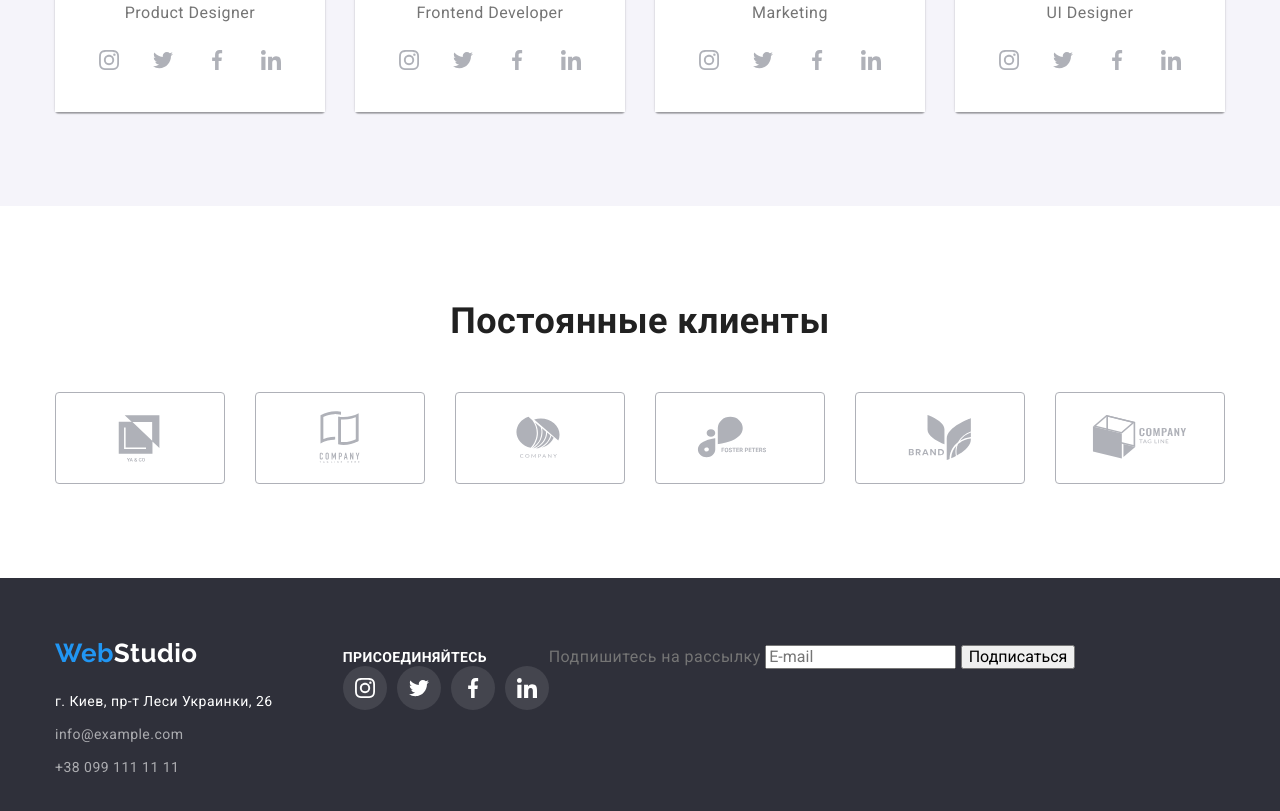
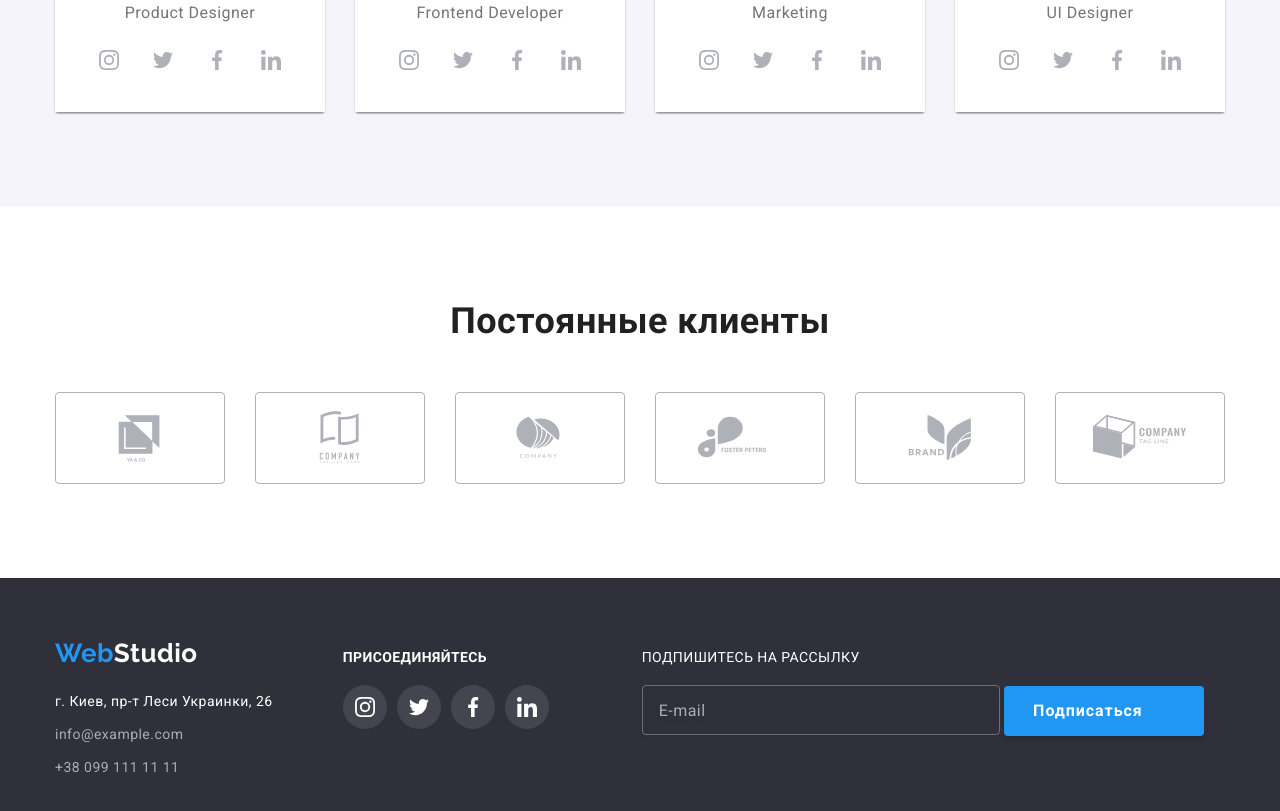
Before and after one commit to beligrous/goit-markup-hw-06, a plain HTML site: page index.html in a window 1280 px wide. Shown: the part 2099-2910 px from the top of the page. Drawn offline with nearby package versions, Linux system fonts and the light colour scheme.

Commit message:
styling footer field without svg

```diff
--- a/css/styles.css
+++ b/css/styles.css
@@ -569,7 +569,8 @@ ul {
   margin-left: 70px;
 }
 
-.join-title {
+.footer-title {
+  display: block;
   font-size: 14px;
   line-height: calc(16 / 14);
   letter-spacing: 0.03em;
@@ -602,6 +603,47 @@ ul {
 .join-icon {
   fill: #ffffff;
 }
+
+.footer-form {
+  margin-left: 93px;
+}
+
+.footer-field {
+  width: 358px;
+  height: 50px;
+  background-color: transparent;
+  border: 1px solid rgba(255, 255, 255, 0.3);
+  filter: drop-shadow(0px 4px 4px rgba(0, 0, 0, 0.15));
+  border-radius: 4px;
+  padding: 15px 16px;
+}
+
+.footer-field::placeholder {
+  font-family: "Roboto";
+  font-style: normal;
+  font-weight: 400;
+  font-size: 16px;
+  line-height: 20px;
+  letter-spacing: 0.03em;
+  color: rgba(255, 255, 255, 0.6);
+}
+
+.footer-submit {
+  height: 50px;
+  min-width: 200px;
+  background-color: var(--activ-text-color);
+  box-shadow: 0px 4px 4px rgba(0, 0, 0, 0.15);
+  border-radius: 4px;
+  color: #ffffff;
+  font-weight: 700;
+  line-height: 30px;
+  letter-spacing: 0.06em;
+  border: none;
+  text-align: left;
+  padding: 10px 29px;
+}
+
+/* Модальное окно */
 
 .overlay {
   position: fixed;
--- a/index.html
+++ b/index.html
@@ -519,7 +519,7 @@
           </address>
         </div>
         <div class="join">
-          <b class="join-title">Присоединяйтесь</b>
+          <b class="footer-title">Присоединяйтесь</b>
           <ul class="join-list">
             <li class="list">
               <a
@@ -571,15 +571,20 @@
             </li>
           </ul>
         </div>
-        <form>
-          <label for="submit">Подпишитесь на рассылку</label>
+        <form class="footer-form">
+          <label class="footer-title" for="submit"
+            >Подпишитесь на рассылку</label
+          >
           <input
+            class="footer-field"
             type="email"
             id="submit"
             name="footer-submit"
             placeholder="E-mail"
           />
-          <button type="submit">Подписаться</button>
+          <button class="footer-submit" type="submit">
+            <span>Подписаться</span>
+          </button>
         </form>
       </div>
     </footer>
@@ -644,7 +649,7 @@
           />
           <label class="policy-label" for="policy"
             >Соглашаюсь с рассылкой и принимаю
-            <a class="policy-link" href="">условия договора</a></label
+            <a class="policy-link" href="">Условия договора</a></label
           >
         </form>
       </div>
```
